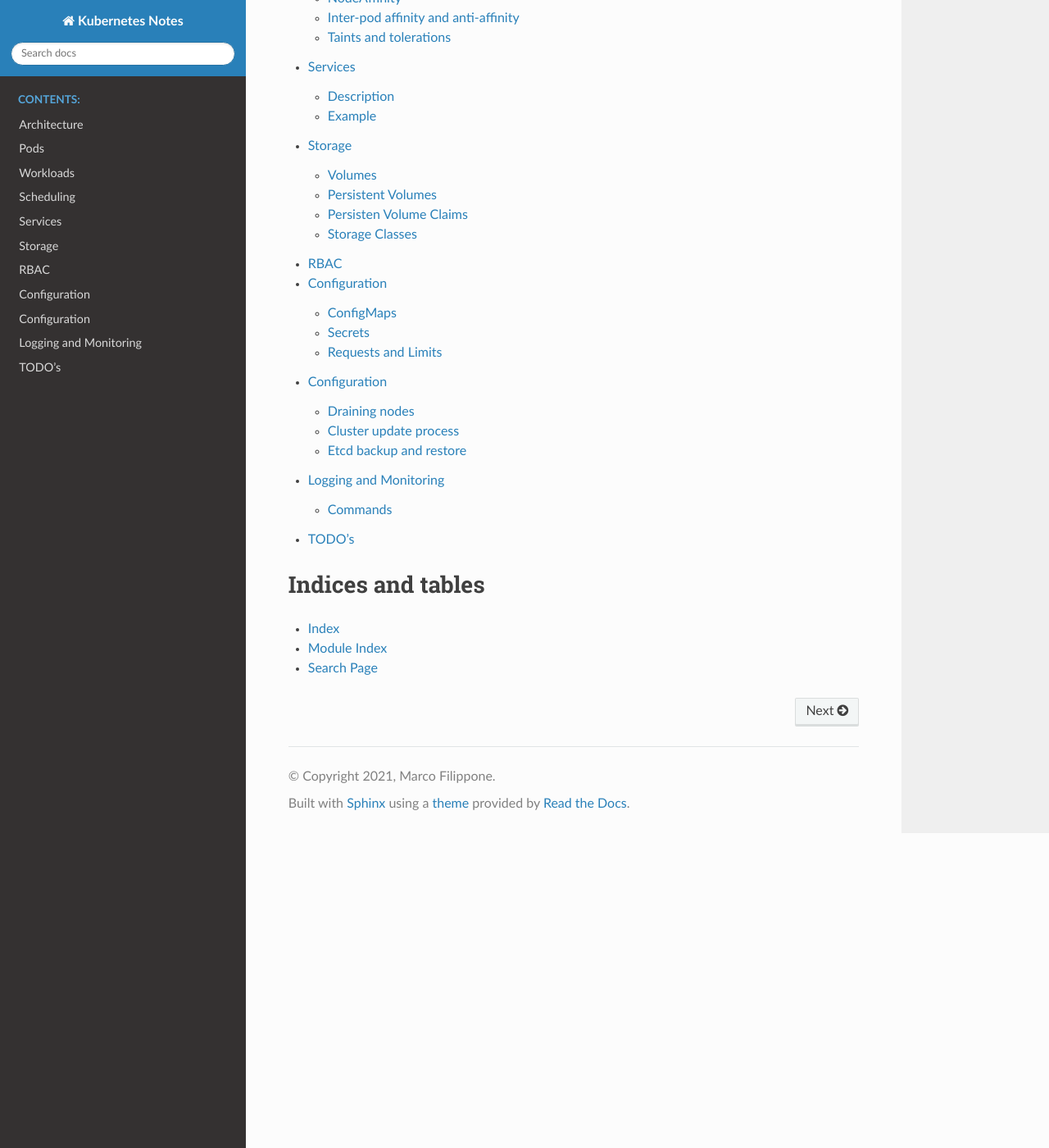
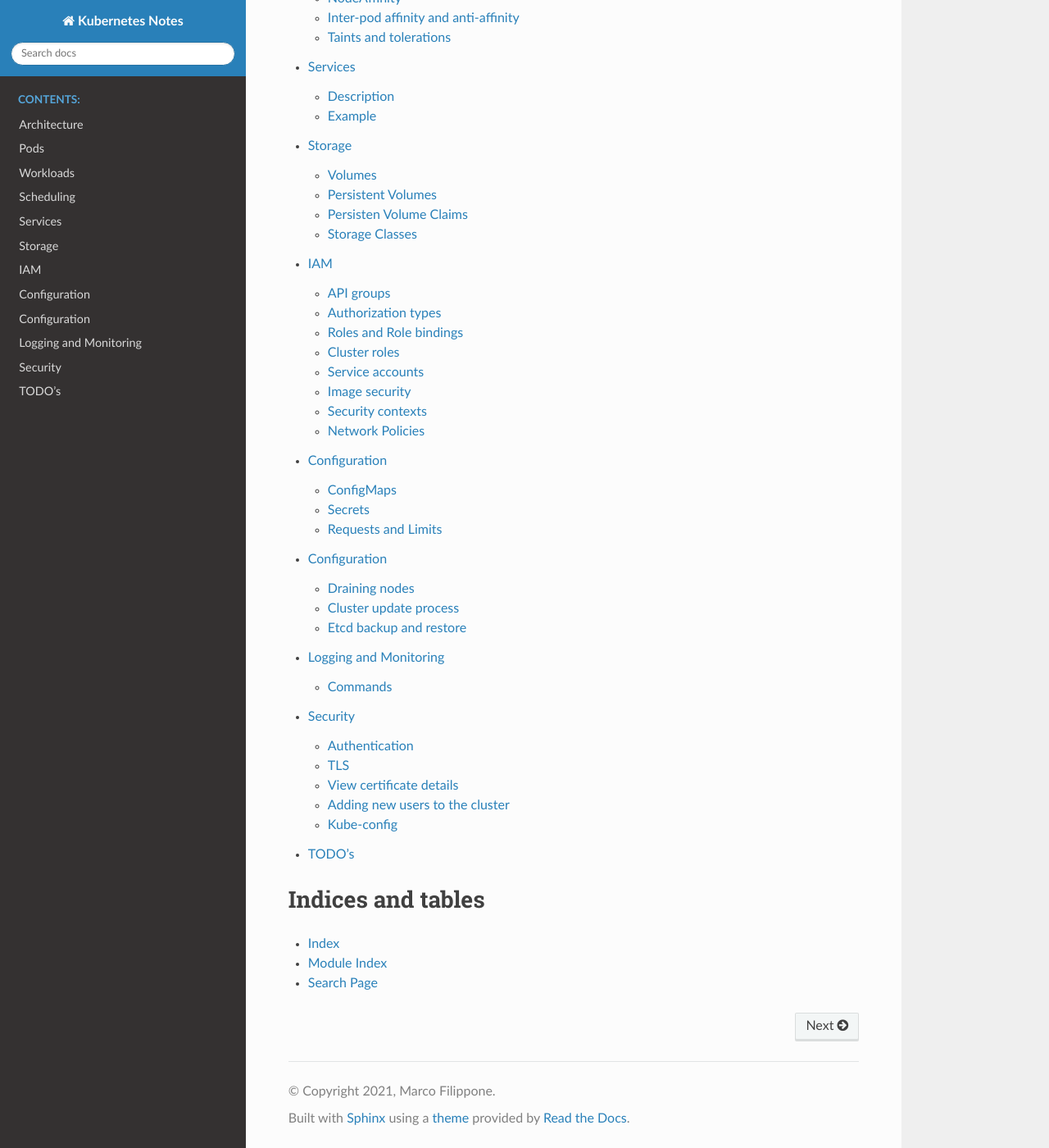
Before and after one commit to Calcifer777/learn-kubernetes, a Sphinx documentation site: the page built from docs/source/index.rst, in a window 1280 px wide and 1400 px high, scrolled down 618 px. Shown: the whole window at 82% size. Built offline with Sphinx 7.4.7 and the Read the Docs theme 2.0.0, drawn with Linux system fonts in a browser that asks for light colours; some of the changed lines change nothing that is shown.

Commit message:
iam & security

```diff
--- /dev/null
+++ b/docs/source/iam.rst
@@ -0,0 +1,111 @@
+
+##############
+IAM
+##############
+
+API groups
+************
+
+kubectl proxy  # https proxy server to acces the kubeapi-server without furher authentication
+curl http://localhost:8001 -k
+
+Authorization types
+********************
+
+- Node: any request coming from a user with the name system-node and part of the system-nodes group is authorized by the node-authorizer and granted priviledges
+- ABAC: configure a list of grants for each user
+- RBAC: define a role with a set of grants and associate a user to that role
+- Hooks: leverage a third party IAM tool to verify priviledges
+
+When multiple types of requests authorization are configured, each type of authorization is checked for each request; if any allows the request, the priviledge is granted.
+
+Roles and Role bindings
+***************************
+
+.. code-block :: yaml
+
+    apiVersion: rbac.authorization.k8s.io/v1
+    kind: Role
+    metadata:
+      name: developer
+    rules:
+    - apiGroups: ["*"]
+      resources: ["pods"]
+      verbs: ["list", "get", "create", "update"]
+
+
+.. code-block :: yaml
+
+    apiVersion: rbac.authorization.k8s.io/v1
+    kind: RoleBinding
+    metadata:
+      name: developer-developer-binding
+    subjects:
+    - kind: user
+      name: dev-user
+      apiGroup: rbac.authorization.k8s.io/v1
+    roleRef:
+        kind: Role
+        name: developer
+        apiGroup: rbac.authorization.k8s.io/v1
+
+
+`kubectl auth can-it <action> <resource> --as <user-name>`
+
+Cluster roles
+**************
+
+Resources are categorized as:
+- namespaced
+- cluster scoped
+
+Service accounts
+*****************
+
+Types of accounts:
+- user accounts
+- service accounts
+
+A service account can be linked to a role to give it the necessary permissions.
+
+A service account creates a secret with a token that can be used to authenticate
+the requests to the kubeapi-server. The secret can then be used as a volume in the container that needs it.
+
+Image security
+*****************
+
+To pull images from a private repository:
+
+- Create a secret of type `docker-registry`:
+
+  .. code-block :: bash
+
+    kubectl create secret docker-registry regcred \
+      --docker-server=private-registry.io \
+      --docker-username=registry-user \
+      --docker-password=registry-password \
+      --docker-email=registry-user@org.com
+
+- Specify the secret  in the Pod specification:
+
+  .. code-block :: bash
+
+    apiVersion: v1
+    kind: Pod
+    metadata:
+      ...
+    spec:
+      containers:
+      - ...
+        imagePullSecrets:
+        - name: regcred
+
+Security contexts
+*****************
+
+You can choose to configure the security settings at a Pod level or at a container level.
+
+The settings in the container override the settings in the Pod.
+
+Network Policies
+*****************
--- a/docs/source/index.rst
+++ b/docs/source/index.rst
@@ -16,10 +16,11 @@ Welcome to Kubernetes Notes!
   scheduling.rst
   services.rst
   storage.rst
-  rbac.rst
+  iam.rst
   configuration.rst
   cluster-maintenance.rst
   logging-and-monitoring.rst
+  security.rst
 
   todos.rst
 
--- a/docs/source/rbac.rst
+++ /dev/null
@@ -1,4 +0,0 @@
-
-##############
-RBAC
-##############
--- /dev/null
+++ b/docs/source/security.rst
@@ -0,0 +1,180 @@
+##############
+Security
+##############
+
+Authentication
+*****************
+
+All user access is managed by the `kube-apiserver`.
+
+Static password file
+======================
+
+A static file with the users' username and password credentials. The credential file must be passed as an argument to the `kube-apiserver`; as a Pod argument in the case of `kubeadm`
+
+.. code-block :: yaml
+
+    apiVersion: v1
+    kind: Pod
+    metadata:
+    name: kube-apiserver
+    namespace: kube-system
+    spec:
+    containers:
+      - name: kube-apiserver
+        image: k8s.gcr.io/kube-apiserver-amd64:v1.11.3
+        command:
+          - kube-apiserver
+          - --authorization-mode=Node,RBAC
+            ...
+          - --basic-auth-file=/tmp/users/user-details.csv
+        volumeMounts:
+          - mountPath: /tmp/users
+            name: usr-details
+            readOnly: true
+    volumes:
+      - hostPath:
+        path: /tmp/users
+        type: DirectoryOrCreate
+        name: usr-details
+
+Then, for each user, create the necessary roles and role-bindings.
+
+.. code-block :: yaml
+
+  kind: Role
+  apiVersion: rbac.authorization.k8s.io/v1
+  metadata:
+    namespace: default
+    name: pod-reader
+  rules:
+  - apiGroups: [""] # "" indicates the core API group
+    resources: ["pods"]
+    verbs: ["get", "watch", "list"]
+
+.. code-block :: yaml
+
+  # This role binding allows "jane" to read pods in the "default" namespace.
+  kind: RoleBinding
+  apiVersion: rbac.authorization.k8s.io/v1
+  metadata:
+    name: read-pods
+    namespace: default
+  subjects:
+  - kind: User
+    name: user1 # Name is case sensitive
+    apiGroup: rbac.authorization.k8s.io
+  roleRef:
+    kind: Role #this must be Role or ClusterRole
+    name: pod-reader # this must match the name of the Role or ClusterRole you wish to bind to
+    apiGroup: rbac.authorization.k8s.io
+
+Static token file
+======================
+
+Same as the static password file, but with tokens instead of passwords
+
+Certificates
+======================
+
+Identity services
+======================
+
+TLS
+******
+
+Types of certificates:
+
+- certificate authority (ca)
+- server certificate
+- client certificate
+
+Components that use a certificate:
+
+- server
+  - kube-api server
+  - etcd
+  - kubelet
+- client
+  - admin
+  - scheduler
+  - kube-controller manager
+  - kube-proxy
+  - kube-api server (when communicating with the etcd, or the kubelet)
+  - kubelet client
+
+Generating clusters certificates:
+
+- Create the ca certificate:
+
+  .. code-block:: bash
+    open genrsa -out ca.key 2048  # generate the key
+    openssl req -new -key ca.key -subj "/CN=KUBERNETES-CA" -out ca.csr  # generate the certificate sign request
+    openssl x509 -req -in ca.csr -signkey ca.key -out ca.crt  # sign the certificate
+
+- Create the client certificate (example for the admin user):
+
+  .. code-block:: bash
+    open genrsa -out admin.key 2048  # generate the key
+    openssl req -new -key admin.key -subj "/CN=kube-admin/O=system:masters" -out ca.csr  # generate the certificate sign request
+    openssl x509 -req -in admin.csr -signkey -CA ca.crt -CAkey ca.key -out admin.crt  # sign the certificate with the ca certificate
+
+
+View certificate details
+****************************
+
+-
+
+Adding new users to the cluster
+***********************************
+
+The controller-manager is responsible for monitoring csr's approving and signing
+
+- openssl genrsa -out user-name.key 2048
+- openssl req -new -key user-name.key -subj "/CN=user-name" -out user-name.csr
+- Create a CSR K9s object
+
+  ..code-block:: yaml
+    apiVersion: certificates.k8s.io/v1beta1
+    kind: CertificateSigningRequest
+    metadata:
+      name: user-name
+    spec:
+      signerName: kubernetes.ui/kube-apiserver-client
+      groups:
+        - system:authenticated
+      usages:
+        - client auth
+    requests:
+      here goes the content of user-name.crs base64 encoded. make it go in one line or use the |
+- kubectl certificate [approve|deny] user-name
+- kubectl get csr -o jsonpath '{.status.certificate}' | base64 -d
+
+Kube-config
+*************
+
+A `~/.kube/config` file defines:
+- a set of clusters
+- a set of users
+- a set of contexts; a context defines which user to use for logging in to a cluster
+
+.. code-block :: yaml
+
+  apiVersion: v1
+  kind: Config
+  clusters:
+  - name: my-first-cluster
+    cluster:
+      certificate-authority: path/to/cert.crt
+      server: https://ip-of-the-cluster:port
+  - name: ...
+  users:
+  - name: my-user
+  - name: ...
+  contexts:
+  - name: my-user@my-first-cluster
+    context:
+      cluster: my-first-cluster
+      user: my-user
+      namespace: my-first-cluster
+  current-context: my-user@my-first-cluster
```
Also changed, not shown: 1 other file.
